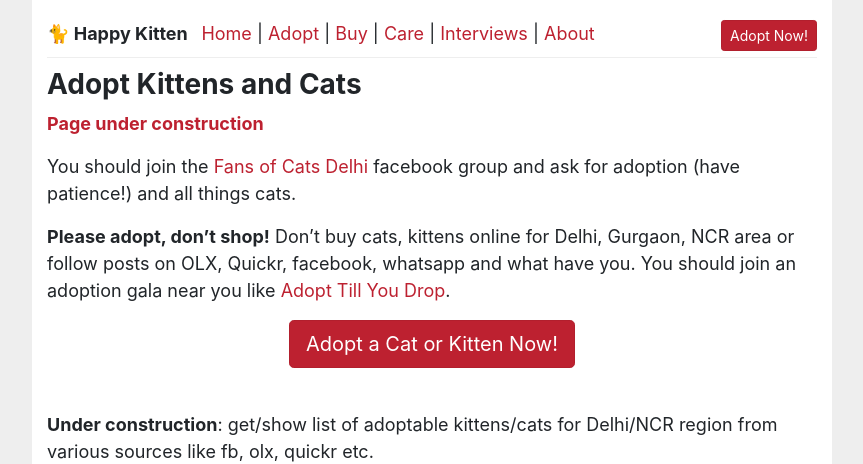
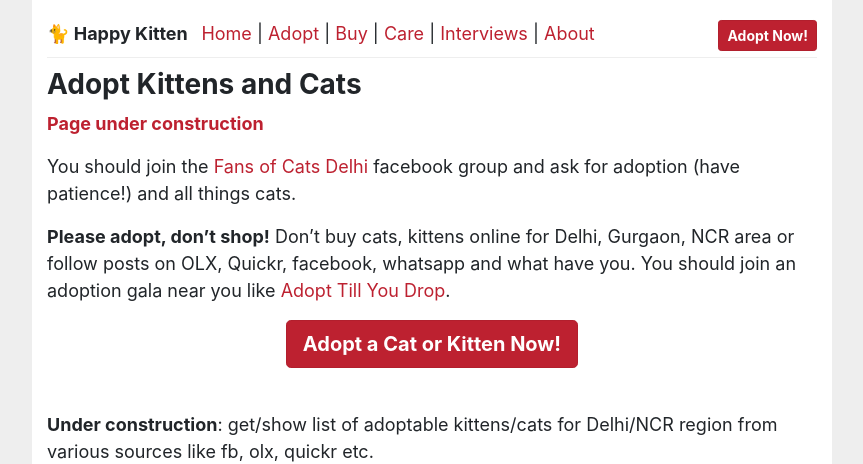
Before and after one commit to yadavcloud/happykitten, a Jekyll site: the page built from adopt.md, in a window 1280 px wide. Shown: the top 464 px of the page, without its empty margins (208-1071 px from the left). Built offline with Jekyll 4.4.1, drawn with Linux system fonts in a browser that asks for light colours.

Commit message:
stronger CTAs
Signed-off-by: Rohit Yadav <rohit@yadav.cloud>

```diff
--- a/_includes/adopt.md
+++ b/_includes/adopt.md
@@ -4,7 +4,7 @@ have you. You should join an adoption gala near you like [Adopt Till You
 Drop](https://www.facebook.com/adoptillyoudrop/).
 
 <div class="text-center">
-  <a href="https://www.facebook.com/groups/850715891625822/" class="btn btn-danger btn-lg active" role="button" aria-pressed="true">Adopt a Cat or Kitten Now!</a>
+  <a href="https://www.facebook.com/groups/850715891625822/" class="btn btn-danger btn-lg active" role="button" aria-pressed="true"><b>Adopt a Cat or Kitten Now!</b></a>
 </div>
 
 <br/>
--- a/_includes/header.html
+++ b/_includes/header.html
@@ -10,7 +10,7 @@
       <a href="/care">Care</a> |
       <a href="/interviews">Interviews</a> |
       <a href="/about">About</a>
-      <a href="https://www.facebook.com/groups/850715891625822/" class="btn btn-danger btn-sm active text-right" style="float:right" role="button" aria-pressed="true">Adopt Now!</a>
+      <a href="https://www.facebook.com/groups/850715891625822/" class="btn btn-danger btn-sm active text-right" style="float:right" role="button" aria-pressed="true"><b>Adopt Now!</b></a>
     </span>
   </div>
 </div>
```
